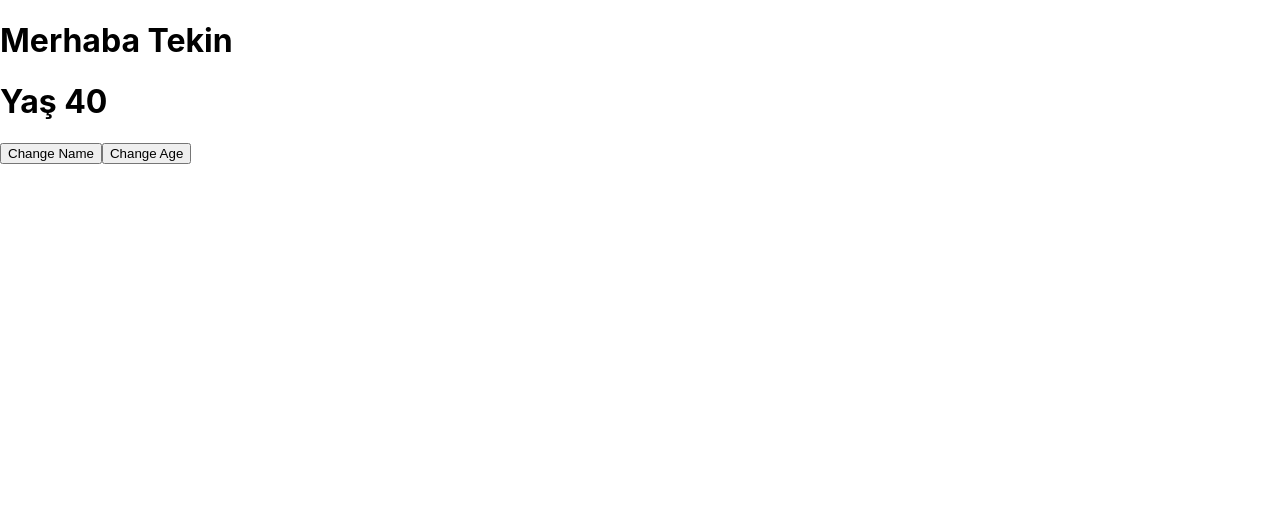
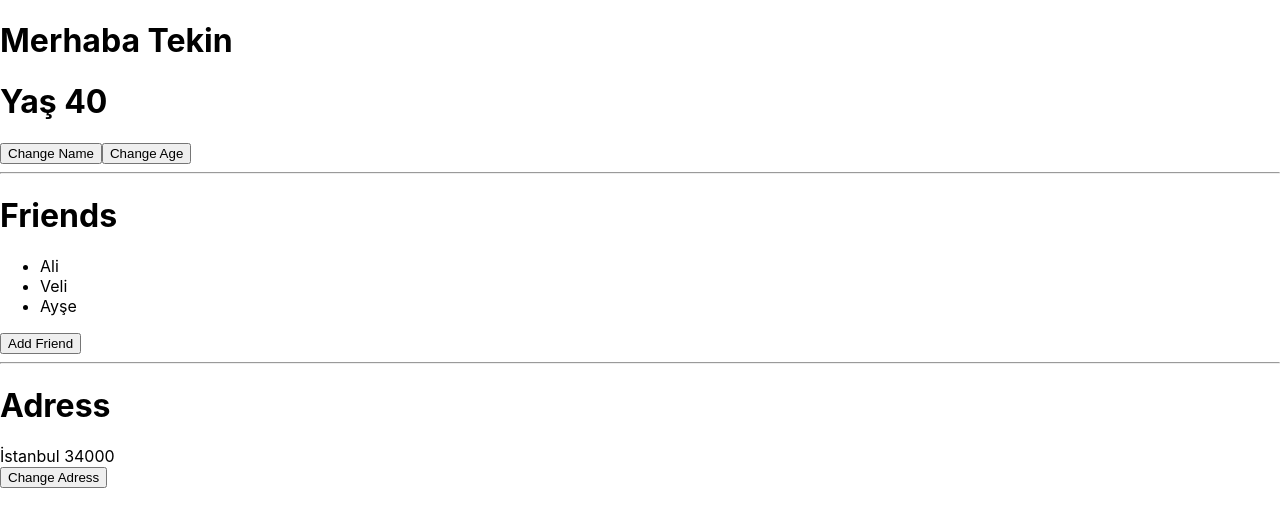
Before and after one commit to gundogdutekin/React-Learning, a React (Create React App) app: page / in a window 1280 px wide. Shown: the top 526 px of the page. Built offline with nearby package versions, Linux system fonts and the light colour scheme.

Commit message:
Using Object Stataes

```diff
--- a/src/App.js
+++ b/src/App.js
@@ -1,9 +1,21 @@
-import { useState } from "react";
+import { useState} from "react";
 //import User from "./components/User";
 function App() {
 
   const [name,setName]=useState("Tekin");
   const [age,setAge]=useState(40);
+  const oldFriends=["Ali","Veli","Ayşe"];
+  const [friends,setFriends]=useState(oldFriends);
+  const newFriends=[ "Ahmet","Mehmet","Fatma"];
+  const [count,setCount]=useState(0);
+  const setFriendsArray=()=>{
+    if(count<newFriends.length){
+      setFriends([...friends,newFriends[count]])
+    }
+    setCount(count+1);
+  }
+  const [adress,setAdress]=useState({title:"İstanbul",zip:34000});
+
 
   return (
     <>
@@ -11,6 +23,17 @@ function App() {
     <h1>Yaş {age}</h1>
     <button onClick={()=>setName("Emin Burak")}>Change Name</button>
     <button onClick={()=>setAge(27)}>Change Age</button>
+    <br/><hr></hr>
+    <h1>Friends</h1>
+    <ul>
+      {friends.map((friend,index)=><li key={index}>{friend}</li>)}
+    </ul>
+
+    <button onClick={setFriendsArray}>Add Friend</button>
+    <br/><hr></hr>
+    <h1>Adress</h1>
+    <div>{adress.title} {adress.zip}</div>
+    <button onClick={()=>setAdress({...adress,title:'Ankara'})}>Change Adress</button>
     </>
    /* <div >
        <User adress={{title:'Bağcılar/İstanbul',zip:34495}} name={"Tekin"} surname="Gündoğdu" isloggedIn={true} friends={['Ali','Veli','Deli','Ahmet']}/>
```
